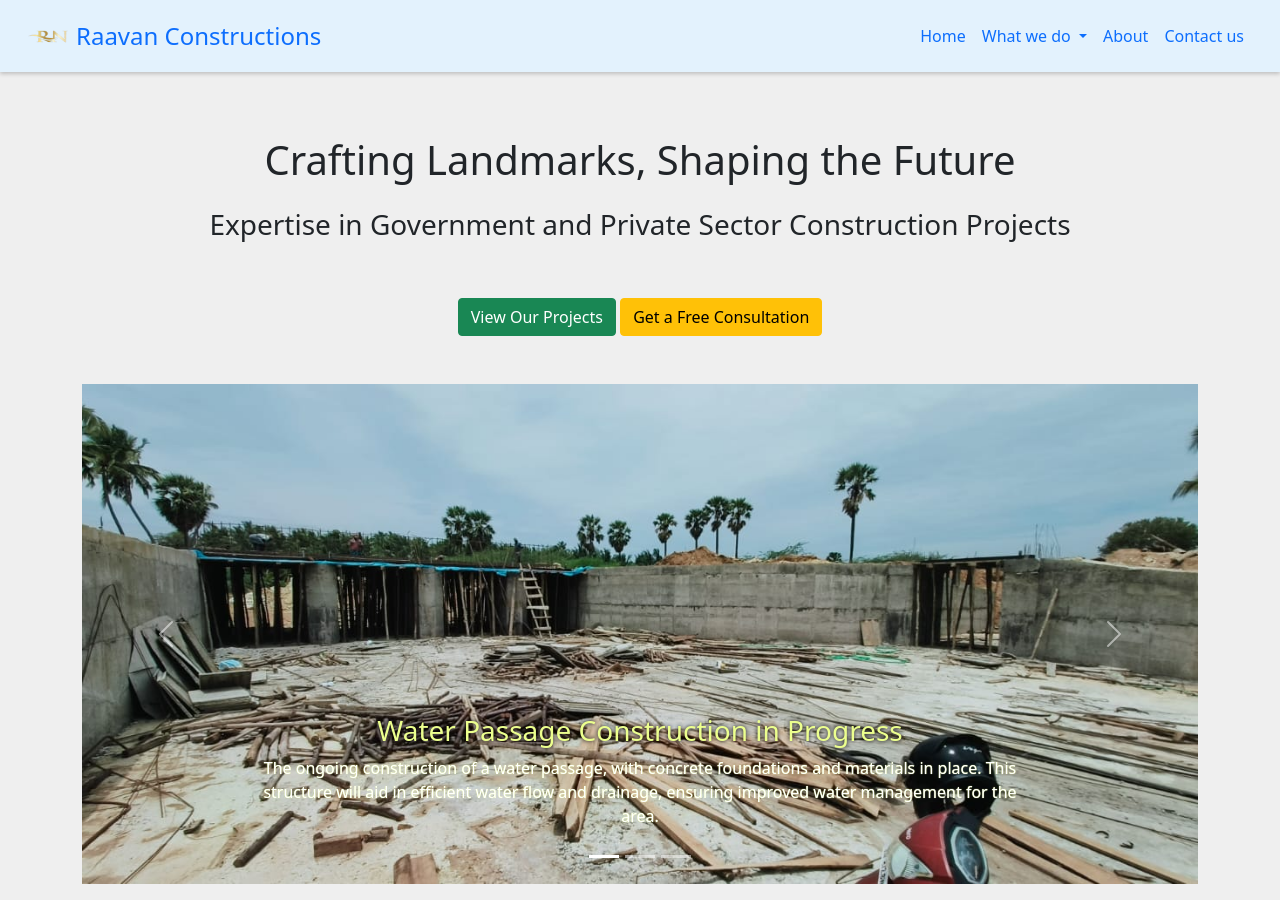
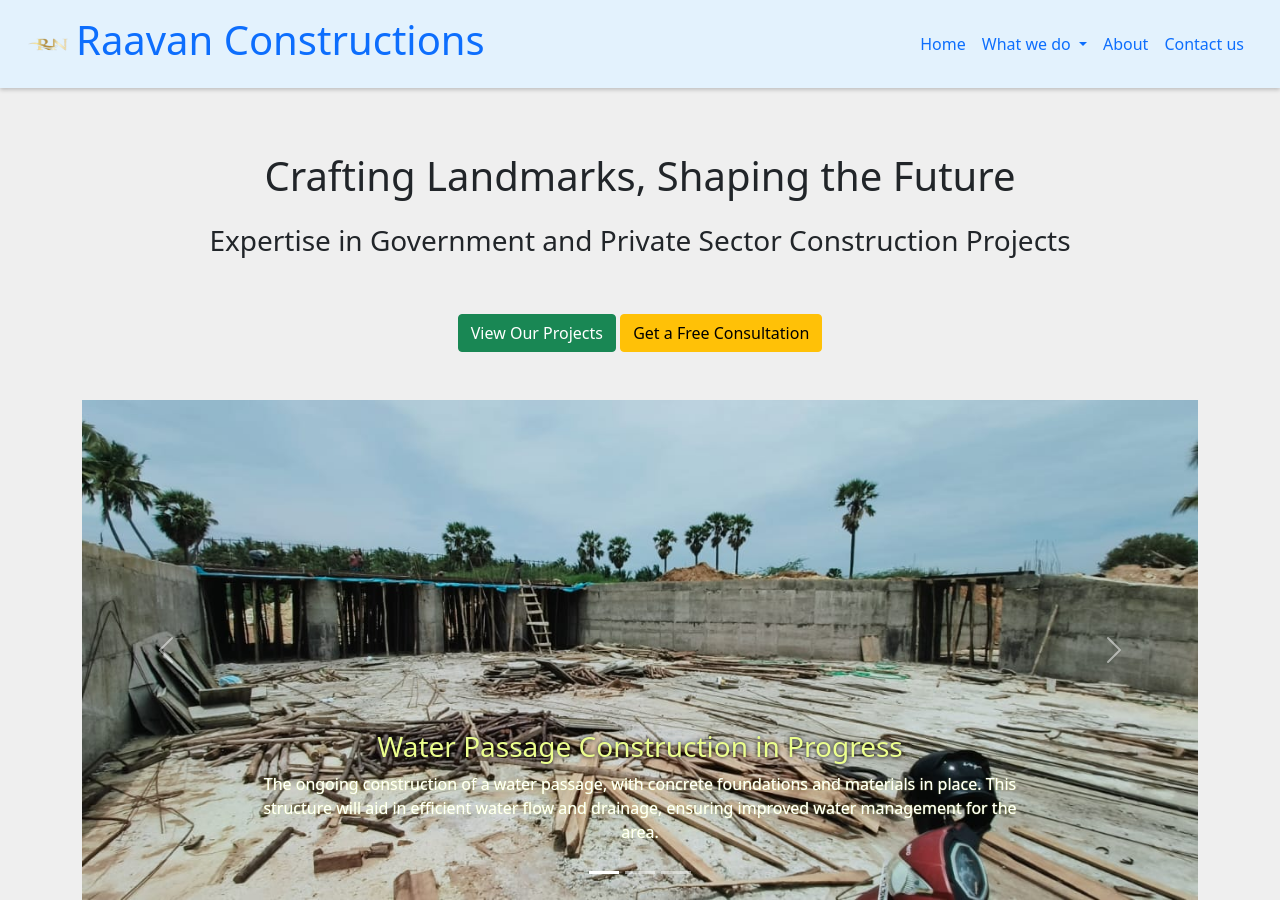
Before and after one commit to BharathASL/raavanan-constructions-website, a website: page pages/index.htm in a window 1280 px wide. Drawn offline with nearby package versions, Linux system fonts and the light colour scheme.

Commit message:
Increased the company name font size

```diff
--- a/pages/index.htm
+++ b/pages/index.htm
@@ -22,7 +22,7 @@
             <a href=""
                 class="d-flex align-items-center mb-3 mb-md-0 me-md-auto link-body-emphasis text-decoration-none">
                 <img src="../edits/logo.png" alt="Logo" class="bi me-2" width="40" height="32">
-                <span class="fs-4">Raavan Constructions</span>
+                <h1>Raavan Constructions</h1>
             </a>
             <div class="collapse navbar-collapse justify-content-end" id="navbarNavDropdown">
                 <ul class="navbar-nav">
```
